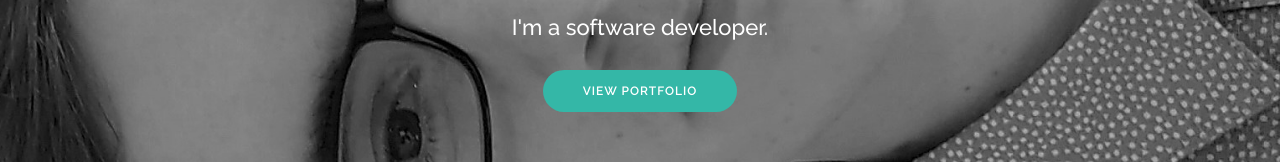
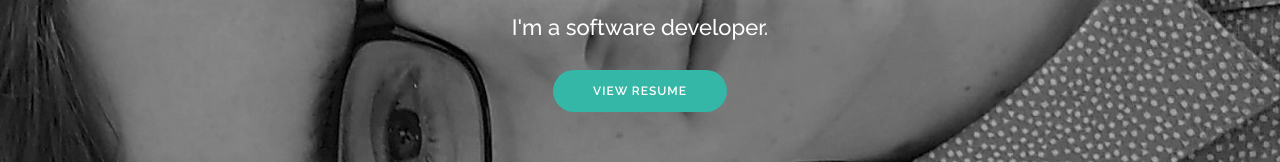
Before and after one commit to iamTanTan/Tanner-Rackow-Site, a plain HTML site: page index.html in a window 1280 px wide. Shown: the part 405-567 px from the top of the page. Drawn offline with nearby package versions, Linux system fonts and the light colour scheme.

Commit message:
fix homepage link

```diff
--- a/index.html
+++ b/index.html
@@ -60,7 +60,7 @@
     <div class="container d-flex flex-column align-items-center" data-aos="zoom-in" data-aos-delay="100">
       <h1>Tanner Rackow</h1>
       <h2>I'm a software developer.</h2>
-      <a href="portfolio.html" class="btn-about">View Portfolio</a>
+      <a href="resume.html" class="btn-about">View Resume</a>
     </div>
   </section><!-- End Hero -->
 
```
